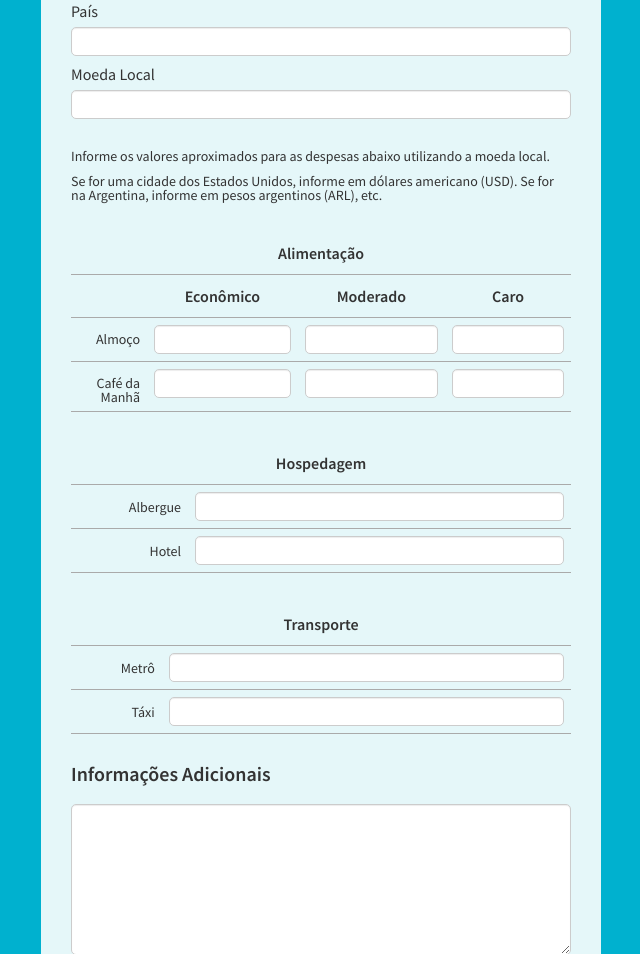
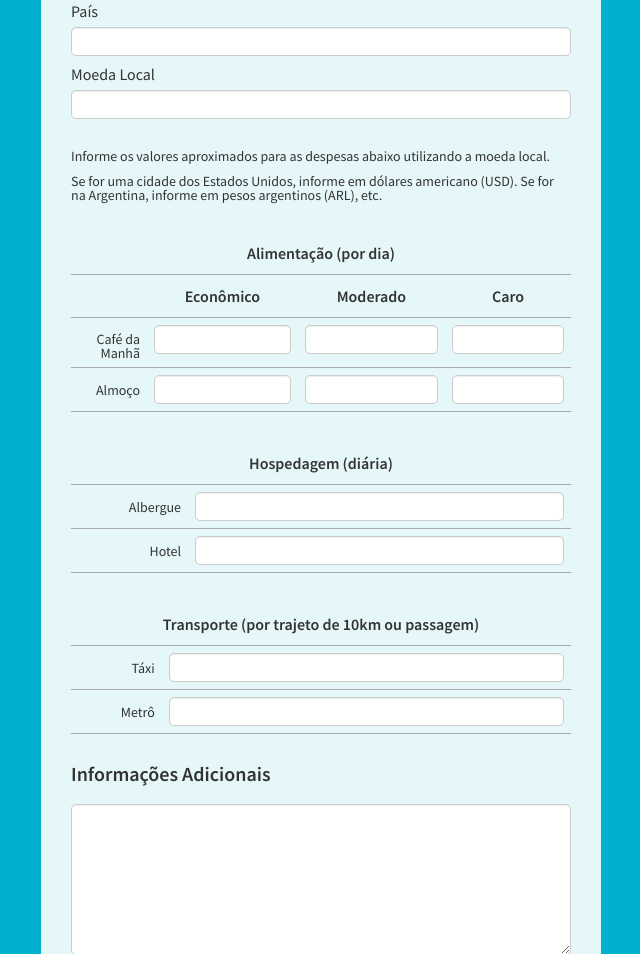
Before and after one commit to vitorfs/quanto-levar, a Django app: page /colabore/ in a window 1280 px wide. Shown: the part 487-1441 px from the top of the page, without its empty margins (319-959 px from the left). Run offline with Django 3.2, Linux system fonts and the light colour scheme; data comes from the database, SQL or seed files in the repository; some libraries are stand-ins or nearby versions; some web fonts are replaced.

Commit message:
Ordenando refeições em colaborar e calcular.

```diff
--- a/core/views.py
+++ b/core/views.py
@@ -53,7 +53,8 @@ def colabore(request):
         Colaboracao(descricao=descricao).save()
         return render(request, 'sucesso.html')
     else:
-        despesas = TipoDespesa.objects.all()
+        despesas = TipoDespesa.objects.all().order_by("id")
+        print despesas
         return render(request, 'colabore.html', {'despesas': despesas})
 
 @require_POST
@@ -78,7 +79,7 @@ def calculo(request, slug):
     for despesa in despesas:
         categoria = despesa.tipo_despesa.categoria
         if categoria == TipoDespesa.ALIMENTACAO:
-            resultado_alimentacao[despesa.tipo_despesa.nome] = [despesa.valor * cotacao.valor, despesa.valor]
+            resultado_alimentacao[str(despesa.tipo_despesa.id) + despesa.tipo_despesa.nome] = [despesa.valor * cotacao.valor, despesa.valor]
         if categoria == TipoDespesa.TRANSPORTE:
             resultado_transporte[despesa.tipo_despesa.nome] = [despesa.valor * cotacao.valor, despesa.valor]
         if categoria == TipoDespesa.HOSPEDAGEM:
@@ -105,6 +106,7 @@ def calculo(request, slug):
     if nivel == Despesa.CARO:
         print "metrica para transporte em caro"
 
+    resultado_alimentacao = sorted(resultado_alimentacao.items())
     return render(request, 'calculo.html', {'resultado_alimentacao': resultado_alimentacao, 'resultado_transporte': resultado_transporte, 'resultado_hospedagem': resultado_hospedagem, 'resultado_total': resultado_total, 'cotacao_sigla': cotacao.sigla, 'dias': dias, 'cidade': cidade})
 
 def carregar_cotacoes(request):
--- a/templates/calculo.html
+++ b/templates/calculo.html
@@ -44,9 +44,9 @@
             </tr>
           </thead>
           <tbody>
-            {% for refeicao, moedas in resultado_alimentacao.iteritems %}
+            {% for refeicao, moedas in resultado_alimentacao %}
               <tr>
-                <td>{{ refeicao }}</td>
+                <td>{{ refeicao|slice:"1:" }}</td>
                 <td>{{ moedas.0|floatformat:"2" }}</td>
                 <td>{{ moedas.1|floatformat:"2" }}</td>
               </tr>
@@ -58,7 +58,7 @@
         <table>
           <thead>
             <tr>
-              <th colspan="3">...para Transporte (por trajeto médio ou passagem)</th>
+              <th colspan="3">...para Transporte (por trajeto de 10km ou passagem)</th>
             </tr>
             <tr>
               <th>Transporte</th>
--- a/templates/colabore.html
+++ b/templates/colabore.html
@@ -35,7 +35,7 @@
             <thead>
               {% if despesa.grouper == 'A' %}
                 <tr>
-                  <th colspan="4" class="grouper-row">Alimentação</th>
+                  <th colspan="4" class="grouper-row">Alimentação (por dia)</th>
                 </tr>
                 <tr>
                   <th></th>
@@ -46,8 +46,8 @@
               {% else %}
                 <tr>
                   <th colspan="2" class="grouper-row">
-                    {%if despesa.grouper == 'T' %} Transporte {% endif %}
-                    {%if despesa.grouper == 'H' %} Hospedagem {% endif %}
+                    {%if despesa.grouper == 'T' %} Transporte (por trajeto de 10km ou passagem) {% endif %}
+                    {%if despesa.grouper == 'H' %} Hospedagem (diária) {% endif %}
                   </th>
                 </tr>
               {% endif %}
```
